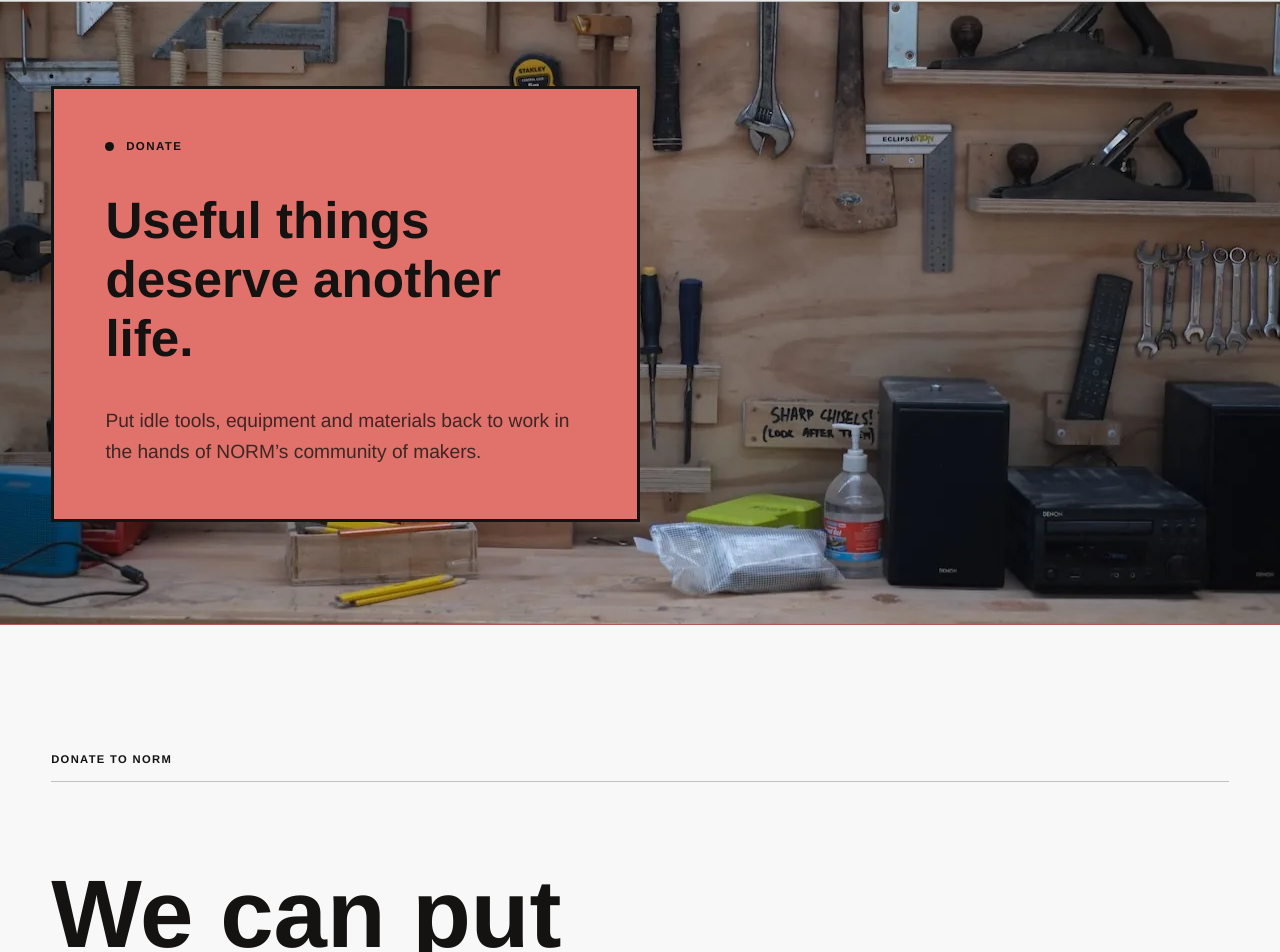
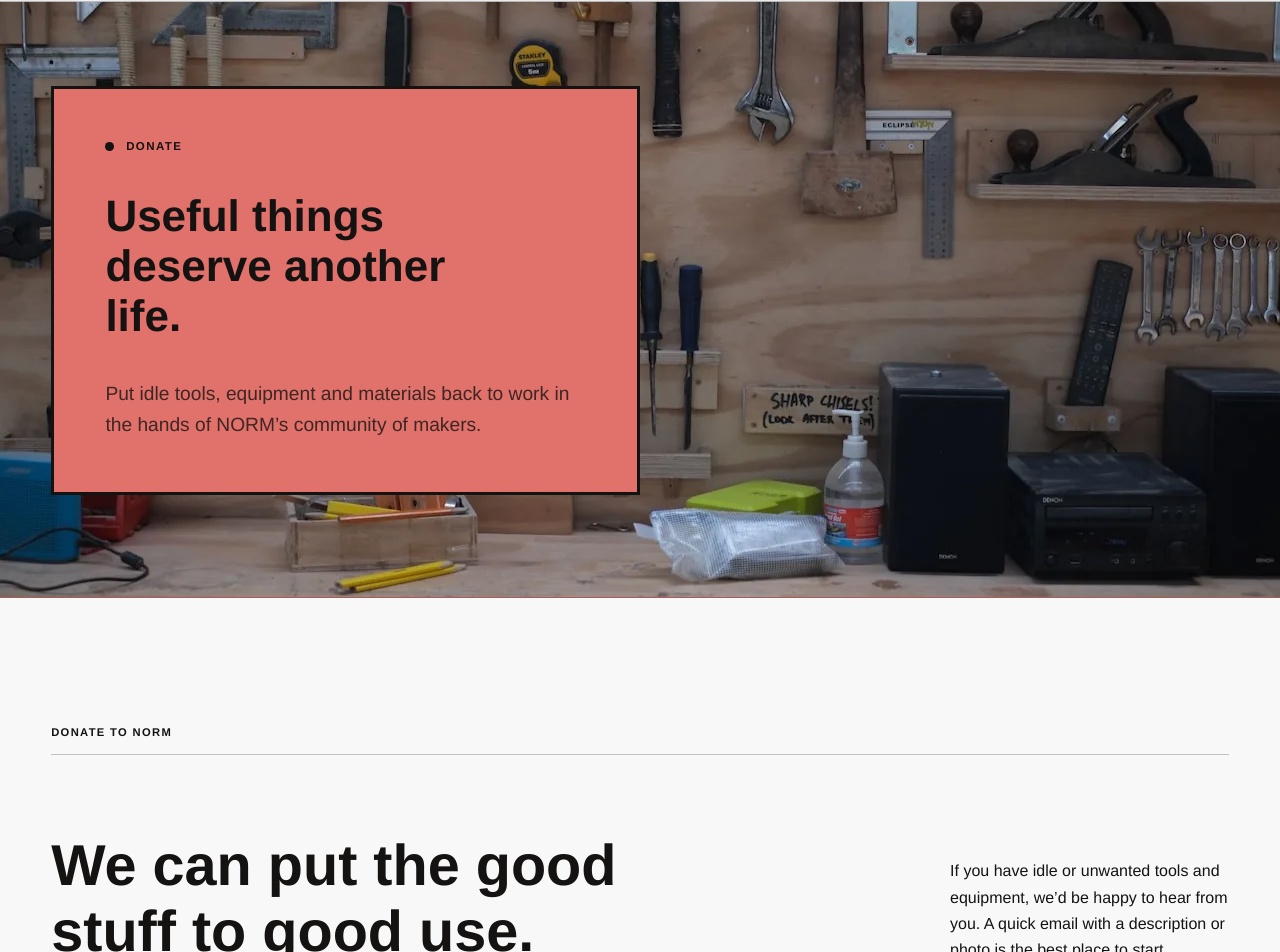
Before and after one commit to nigelheap/norm-modern, a Vue app: page /donate in a window 1280 px wide. Shown: the part 74-1026 px from the top of the page. Built offline with nearby package versions, Linux system fonts and the light colour scheme.

Commit message:
pushing more shit uphill
Signed-off-by: Nigel <nigel.c.heap@gmail.com>

```diff
--- a/src/assets/main.css
+++ b/src/assets/main.css
@@ -489,8 +489,8 @@ select {
 }
 
 .section-heading-row h2 {
-  max-width: 10ch;
-  font-size: clamp(3.5rem, 7.5vw, 8rem);
+  max-width: 18ch;
+  font-size: clamp(3.5rem, 4.5vw, 4rem);
 }
 
 .section-heading-row > p {
@@ -1064,7 +1064,7 @@ select {
 .page-hero h1 {
   max-width: 16ch;
   margin: 0;
-  font-size: clamp(2.75rem, 4vw, 4rem);
+  font-size: clamp(2.75rem, 3vw, 4rem);
   font-weight: 600;
 }
 
@@ -1117,6 +1117,10 @@ select {
   gap: clamp(3rem, 9vw, 9rem);
   align-items: end;
   padding-top: clamp(3rem, 7vw, 6rem);
+}
+
+.home-intro-grid h2 {
+  max-width: 18ch;
 }
 
 
```
